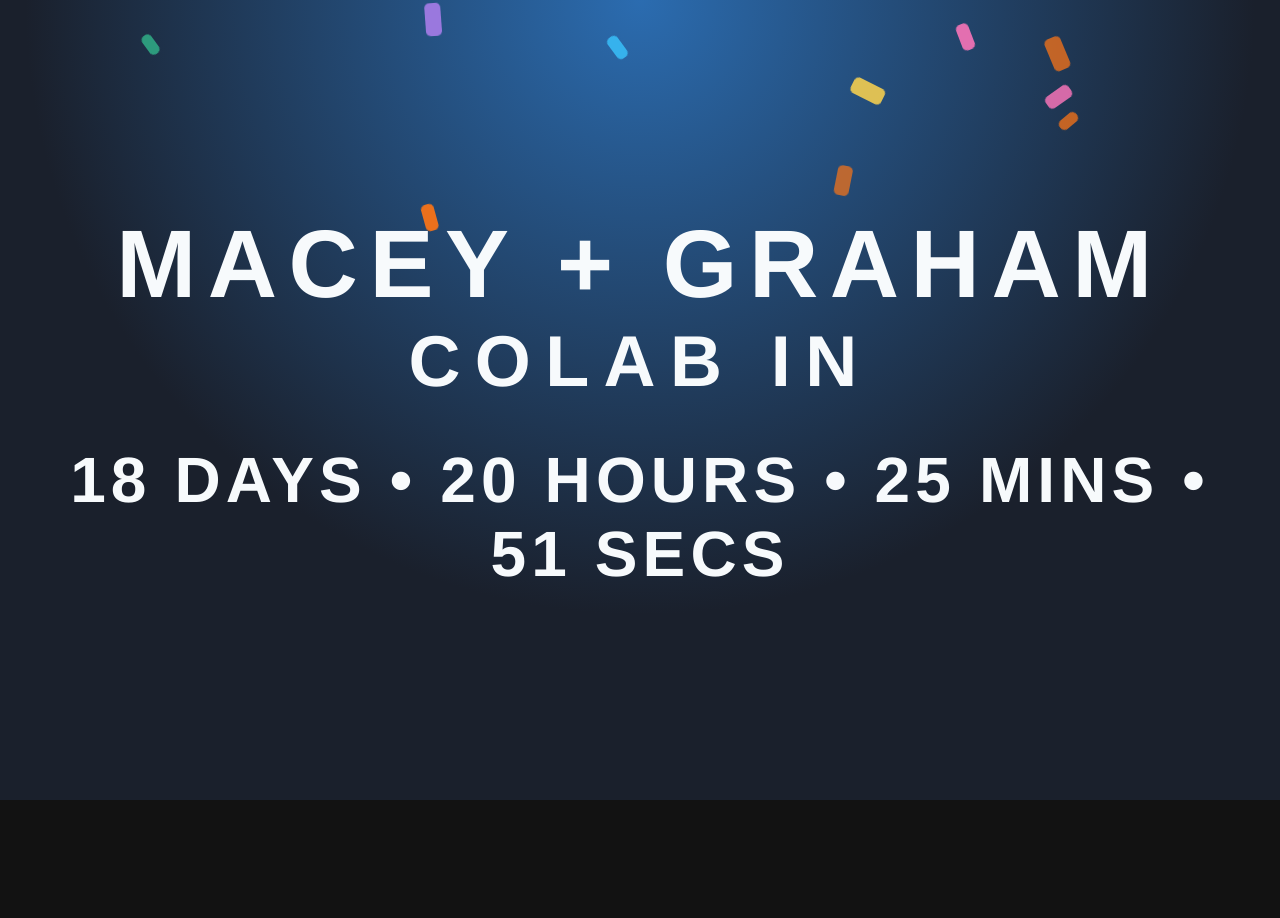
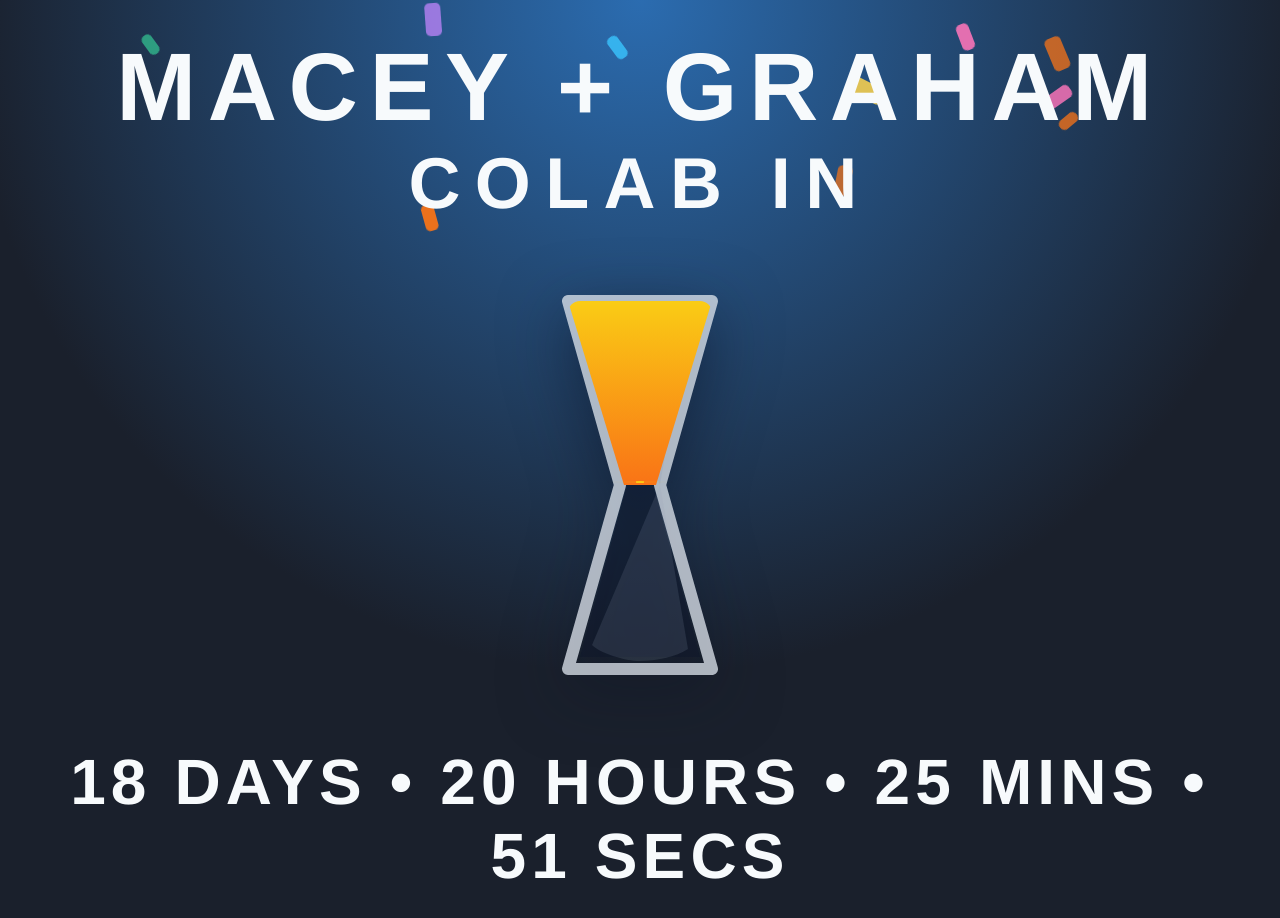
Before and after one commit to VeganPorkChop/countDownTimer, a plain HTML site: page index.html in a window 1280 px wide. Before the commit the page ends 800 px from the top, so only its background shows below. Drawn offline with Linux system fonts and the light colour scheme.

Commit message:
Add animated hourglass that mirrors countdown

```diff
--- a/index.html
+++ b/index.html
@@ -12,6 +12,79 @@
         <span class="names">MACEY + GRAHAM</span>
         <span class="tagline">COLAB IN</span>
       </h1>
+      <div class="hourglass" aria-hidden="true">
+        <svg
+          class="hourglass-art"
+          viewBox="0 0 120 220"
+          xmlns="http://www.w3.org/2000/svg"
+          role="presentation"
+        >
+          <defs>
+            <linearGradient
+              id="hourglass-sand-gradient"
+              x1="0%"
+              y1="0%"
+              x2="0%"
+              y2="100%"
+            >
+              <stop offset="0%" stop-color="#facc15" />
+              <stop offset="100%" stop-color="#f97316" />
+            </linearGradient>
+            <clipPath id="hourglass-top-bulb">
+              <path d="M24 18H96L68 110H52Z" />
+            </clipPath>
+            <clipPath id="hourglass-bottom-bulb">
+              <path d="M24 202H96L68 110H52Z" />
+            </clipPath>
+          </defs>
+          <g class="hourglass-glass">
+            <path
+              class="hourglass-frame"
+              d="M24 18H96L70 110L96 202H24L50 110Z"
+            />
+            <path
+              class="hourglass-inner"
+              d="M30 24H90L66.5 110L90 196H30L53.5 110Z"
+            />
+            <path
+              class="hourglass-highlight"
+              d="M36 30C40 26 52 22 60 22C68 22 78 24 84 28L70 110Z"
+            />
+            <path
+              class="hourglass-highlight hourglass-highlight--bottom"
+              d="M36 190C40 194 52 198 60 198C68 198 78 196 84 192L70 110Z"
+            />
+          </g>
+          <g clip-path="url(#hourglass-top-bulb)">
+            <rect
+              class="hourglass-sand hourglass-sand--top"
+              x="24"
+              y="18"
+              width="72"
+              height="92"
+              rx="6"
+            />
+          </g>
+          <g clip-path="url(#hourglass-bottom-bulb)">
+            <rect
+              class="hourglass-sand hourglass-sand--bottom"
+              x="24"
+              y="110"
+              width="72"
+              height="92"
+              rx="6"
+            />
+          </g>
+          <rect
+            class="hourglass-stream"
+            x="58"
+            y="108"
+            width="4"
+            height="20"
+            rx="2"
+          />
+        </svg>
+      </div>
       <div id="countdown" class="countdown">Loading…</div>
     </main>
     <div id="confetti-container" aria-hidden="true"></div>
--- a/script.js
+++ b/script.js
@@ -1,11 +1,46 @@
 const countdownElement = document.getElementById('countdown');
 const targetDate = new Date('2025-11-25T13:35:00');
 const confettiContainer = document.getElementById('confetti-container');
+const rootElement = document.documentElement;
+const totalCountdownDuration = Math.max(
+  targetDate.getTime() - Date.now(),
+  0
+);
+const hourglassDuration = totalCountdownDuration > 0 ? totalCountdownDuration : 1;
 let countdownIntervalId = null;
+
+function setHourglassState(remainingMs) {
+  if (!rootElement) {
+    return;
+  }
+
+  const remaining = Math.max(remainingMs, 0);
+  const progress = hourglassDuration > 0 ? remaining / hourglassDuration : 0;
+  const topFill = Math.max(0, Math.min(1, progress));
+  const bottomFill = Math.max(0, Math.min(1, 1 - topFill));
+  const streamActive = remaining > 0 && topFill > 0.001;
+  const streamScale = streamActive ? Math.min(1, 1 - topFill + 0.05) : 0;
+
+  rootElement.style.setProperty('--hourglass-top-fill', topFill.toFixed(4));
+  rootElement.style.setProperty(
+    '--hourglass-bottom-fill',
+    bottomFill.toFixed(4)
+  );
+  rootElement.style.setProperty(
+    '--hourglass-stream-scale',
+    streamScale.toFixed(4)
+  );
+  rootElement.style.setProperty(
+    '--hourglass-stream-opacity',
+    streamActive ? '1' : '0'
+  );
+}
 
 function updateCountdown() {
   const now = new Date();
   const diff = targetDate.getTime() - now.getTime();
+
+  setHourglassState(diff);
 
   if (diff <= 0) {
     countdownElement.textContent = 'THE COLAB IS LIVE!';
--- a/styles.css
+++ b/styles.css
@@ -1,6 +1,10 @@
 :root {
   color-scheme: dark;
   font-family: 'Helvetica Neue', Helvetica, Arial, sans-serif;
+  --hourglass-top-fill: 1;
+  --hourglass-bottom-fill: 0;
+  --hourglass-stream-scale: 0;
+  --hourglass-stream-opacity: 0;
 }
 
 * {
@@ -81,6 +85,67 @@ body {
   letter-spacing: 0.2em;
 }
 
+.hourglass {
+  position: relative;
+  display: grid;
+  place-items: center;
+  filter: drop-shadow(0 18px 32px rgba(10, 16, 35, 0.55));
+}
+
+.hourglass-art {
+  width: clamp(160px, 32vw, 240px);
+  height: auto;
+}
+
+.hourglass-glass {
+  fill: none;
+}
+
+.hourglass-frame {
+  fill: none;
+  stroke: rgba(226, 232, 240, 0.75);
+  stroke-width: 6;
+  stroke-linejoin: round;
+}
+
+.hourglass-inner {
+  fill: rgba(15, 23, 42, 0.45);
+}
+
+.hourglass-highlight {
+  fill: rgba(148, 163, 184, 0.28);
+}
+
+.hourglass-highlight--bottom {
+  opacity: 0.55;
+}
+
+.hourglass-sand {
+  fill: url(#hourglass-sand-gradient);
+  transform-box: fill-box;
+  transition: transform 1.6s cubic-bezier(0.16, 1, 0.3, 1);
+}
+
+.hourglass-sand--top {
+  transform-origin: 50% 0%;
+  transform: scaleY(var(--hourglass-top-fill));
+}
+
+.hourglass-sand--bottom {
+  transform-origin: 50% 100%;
+  transform: scaleY(var(--hourglass-bottom-fill));
+}
+
+.hourglass-stream {
+  fill: #facc15;
+  opacity: var(--hourglass-stream-opacity);
+  transform-box: fill-box;
+  transform-origin: 50% 0%;
+  transform: scaleY(var(--hourglass-stream-scale));
+  transition: opacity 0.6s ease, transform 0.8s ease;
+  filter: drop-shadow(0 0 6px rgba(250, 204, 21, 0.55));
+}
+
 .countdown {
   font-size: clamp(1.8rem, 6vw, 4rem);
   font-weight: 700;
```
